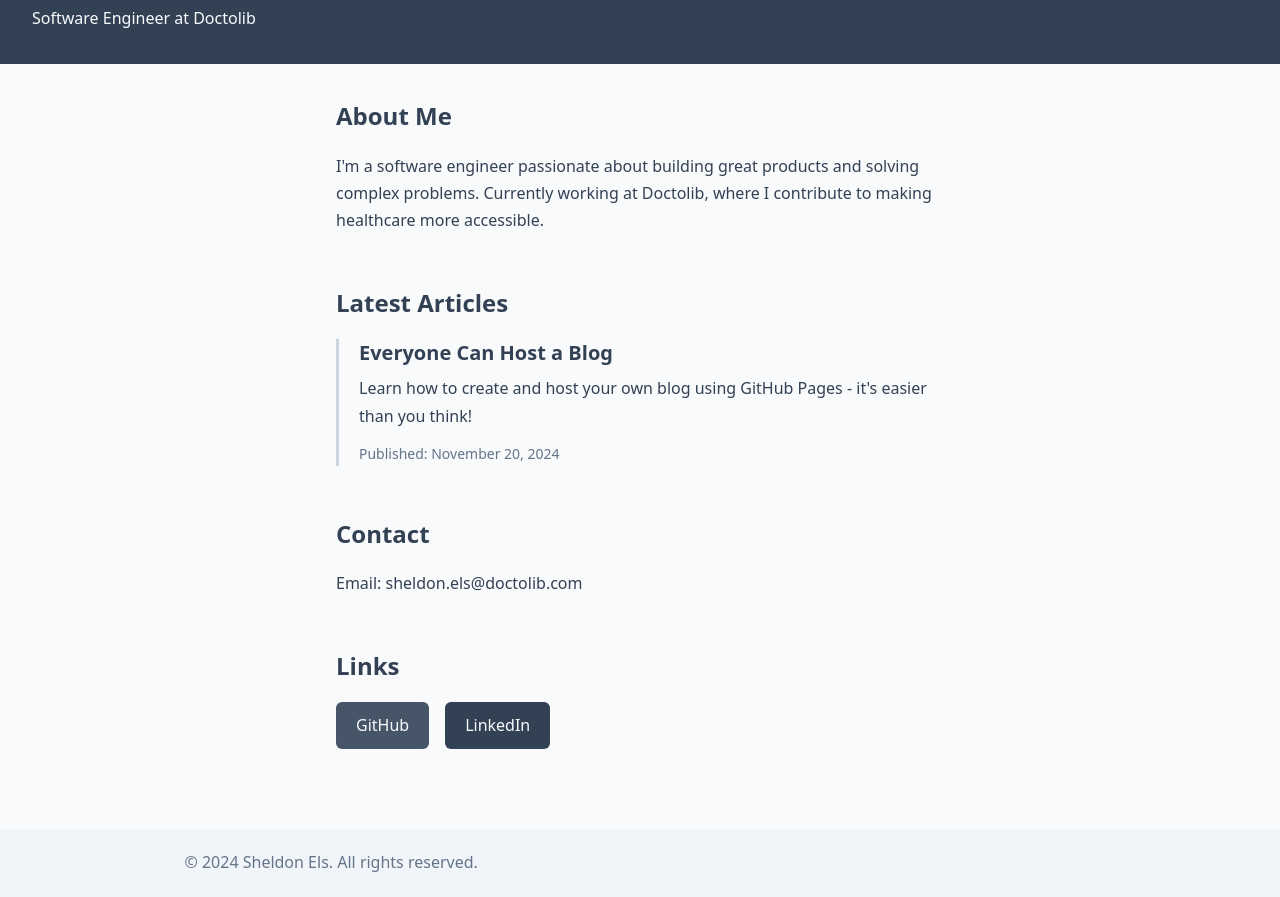
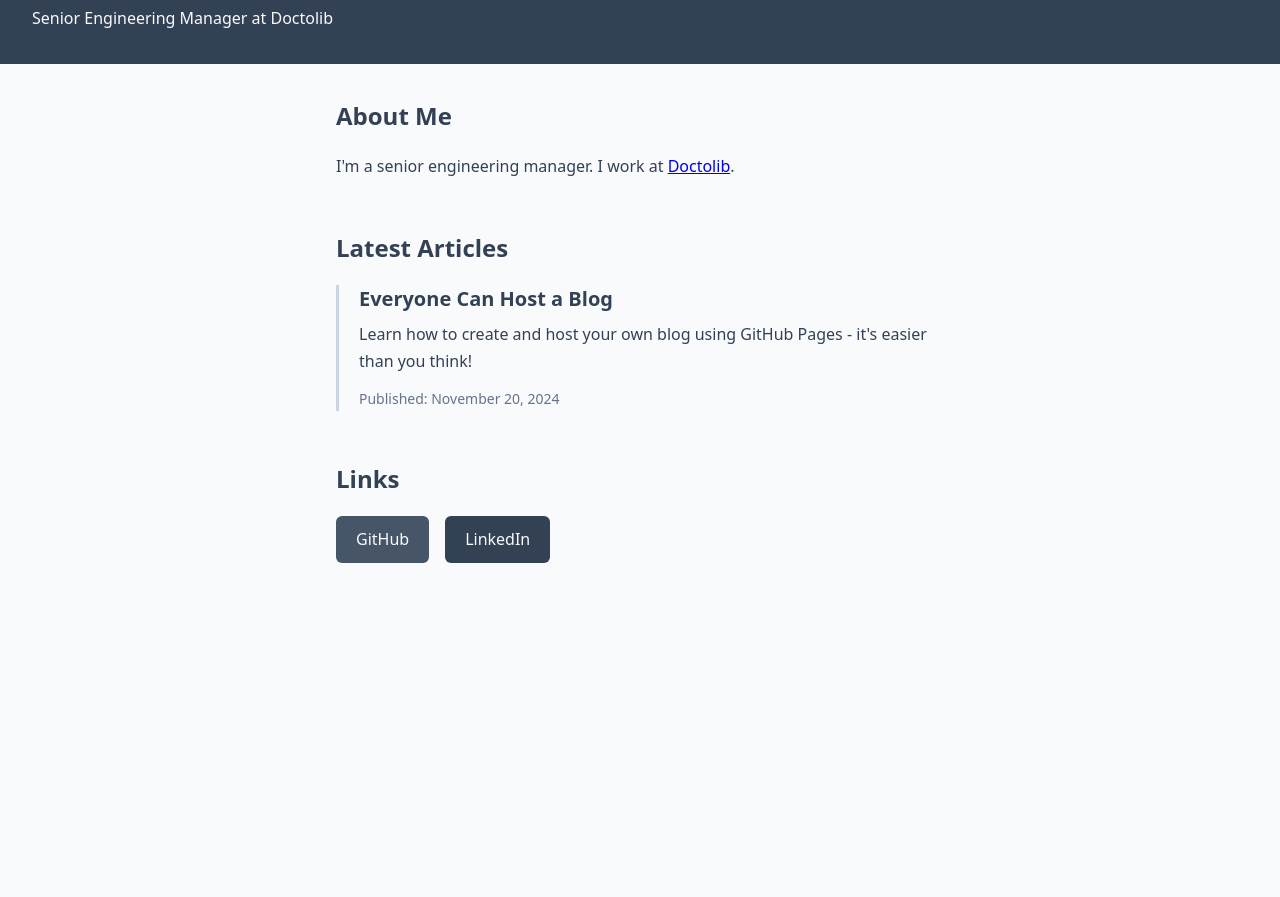
Before and after one commit to sheldon/sheldon.github.io, a plain HTML site: page index.html in a window 1280 px wide. Shown: the part 103-1000 px from the top of the page. After the commit the page ends 800 px from the top, so only its background shows below. Drawn offline with Linux system fonts and the light colour scheme.

Commit message:
homepage content fixes

```diff
--- a/index.html
+++ b/index.html
@@ -10,15 +10,14 @@
     <div class="container">
         <header>
             <h1>Sheldon Els</h1>
-            <p>Software Engineer at Doctolib</p>
+            <p>Senior Engineering Manager at Doctolib</p>
         </header>
 
         <main>
             <section>
                 <h2>About Me</h2>
                 <p>
-                    I'm a software engineer passionate about building great products and solving complex problems.
-                    Currently working at Doctolib, where I contribute to making healthcare more accessible.
+                    I'm a senior engineering manager. I work at <a href="https://about.doctolib.com/">Doctolib</a>.
                 </p>
             </section>
 
@@ -36,24 +35,13 @@
             </section>
 
             <section>
-                <h2>Contact</h2>
-                <p>
-                    Email: sheldon.els@doctolib.com
-                </p>
-            </section>
-
-            <section>
                 <h2>Links</h2>
                 <div class="links">
-                    <a href="https://github.com/yourusername" class="button github">GitHub</a>
-                    <a href="https://linkedin.com/in/yourusername" class="button linkedin">LinkedIn</a>
+                    <a href="https://github.com/sheldon" class="button github">GitHub</a>
+                    <a href="https://linkedin.com/in/sheldonels/" class="button linkedin">LinkedIn</a>
                 </div>
             </section>
         </main>
-
-        <footer>
-            <p>© 2024 Sheldon Els. All rights reserved.</p>
-        </footer>
     </div>
 </body>
 </html>
```
